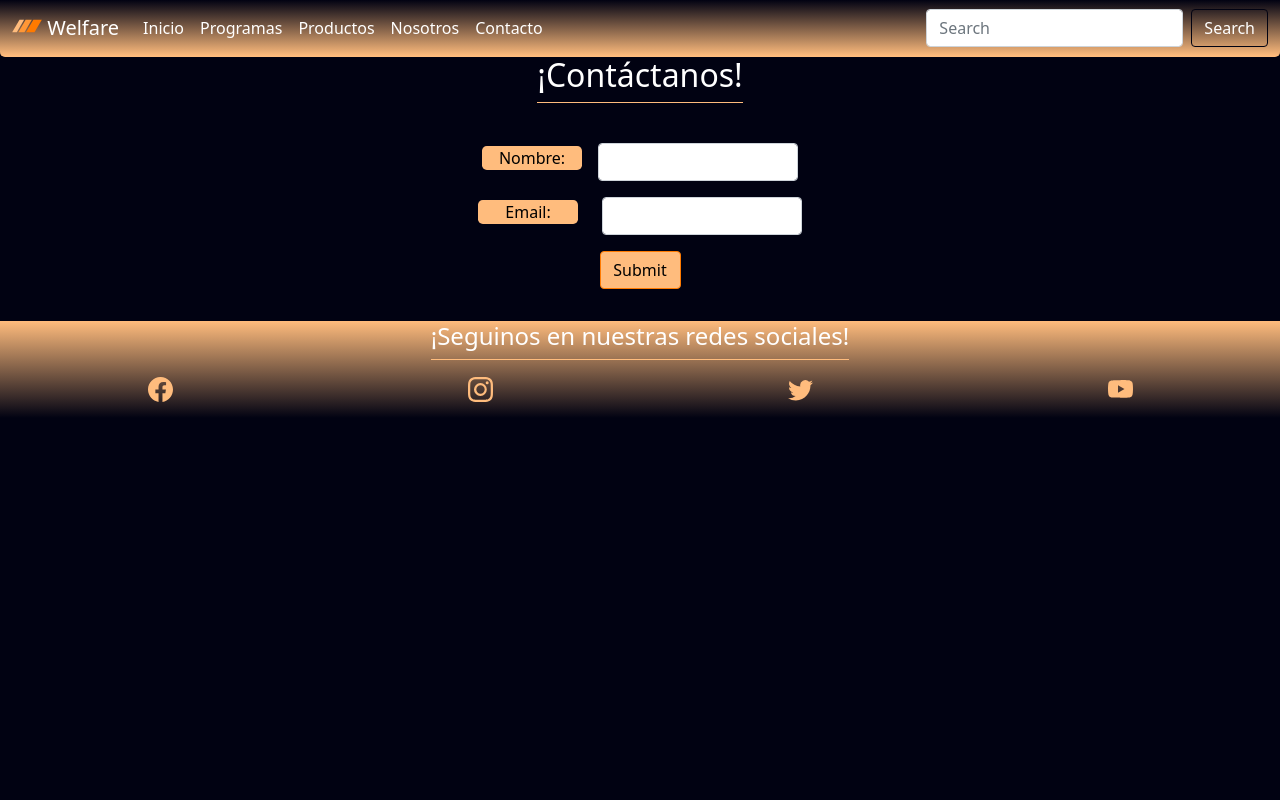
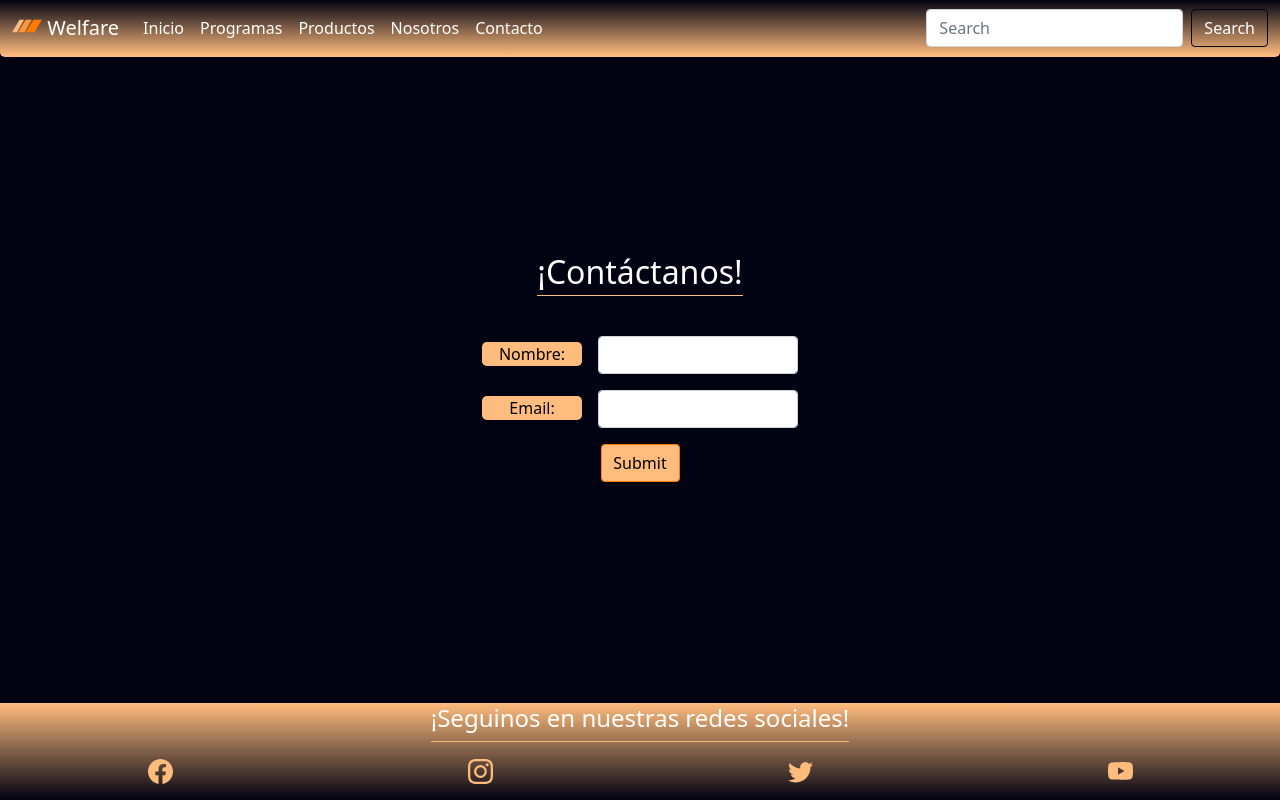
Before and after one commit to Rfraga26031999/Welfare-Fraga, a website: page html/contacto.html in a window 1280 px wide. Drawn offline with nearby package versions, Linux system fonts and the light colour scheme.

Commit message:
footer-contacto

```diff
--- a/html/contacto.html
+++ b/html/contacto.html
@@ -111,7 +111,7 @@
           rounded-3
         "
       >
-        <h2 class="container__titulo py-2">¡Contáctanos!</h2>
+        <h2 class="container__titulo pt-3 pb-1">¡Contáctanos!</h2>
       </div>
 
       <div
@@ -133,7 +133,7 @@
               >
                 <label
                   for="name"
-                  class="form-label me-3 text-center"
+                  class="form-label mt-auto me-3 text-center"
                   >Nombre:
                 </label>
                 <input
@@ -148,7 +148,7 @@
               >
                 <label
                   for="email"
-                  class="form-label me-4 text-center"
+                  class="form-label mt-auto me-3 text-center"
                   >Email:
                 </label>
                 <input
--- a/scss/pages/_contacto.scss
+++ b/scss/pages/_contacto.scss
@@ -1,6 +1,10 @@
 @import "../vars/variables";
 
 main {
+    display: flex;
+    flex-direction: column;
+    align-content: center;
+    justify-content: center;
     .container {
         .row {
             .col {
@@ -24,7 +28,7 @@ main {
                     .btn:hover {
                         transition: 0.3s;
                         color: white;
-                        background-color: $intermedio;
+                        background-color: $oscuro;
                         border-color: $claro;
                     }
                 }
@@ -32,3 +36,13 @@ main {
         }
     }
 }
+
+footer {
+   margin-top: auto;
+}
+
+body {
+    display: grid;
+    min-height: 100vh;
+    grid-template-rows: auto 1fr auto;
+}
```
Also changed, not shown: html/productos.html (+1 -1 lines), css/style.css, 1 other file.
